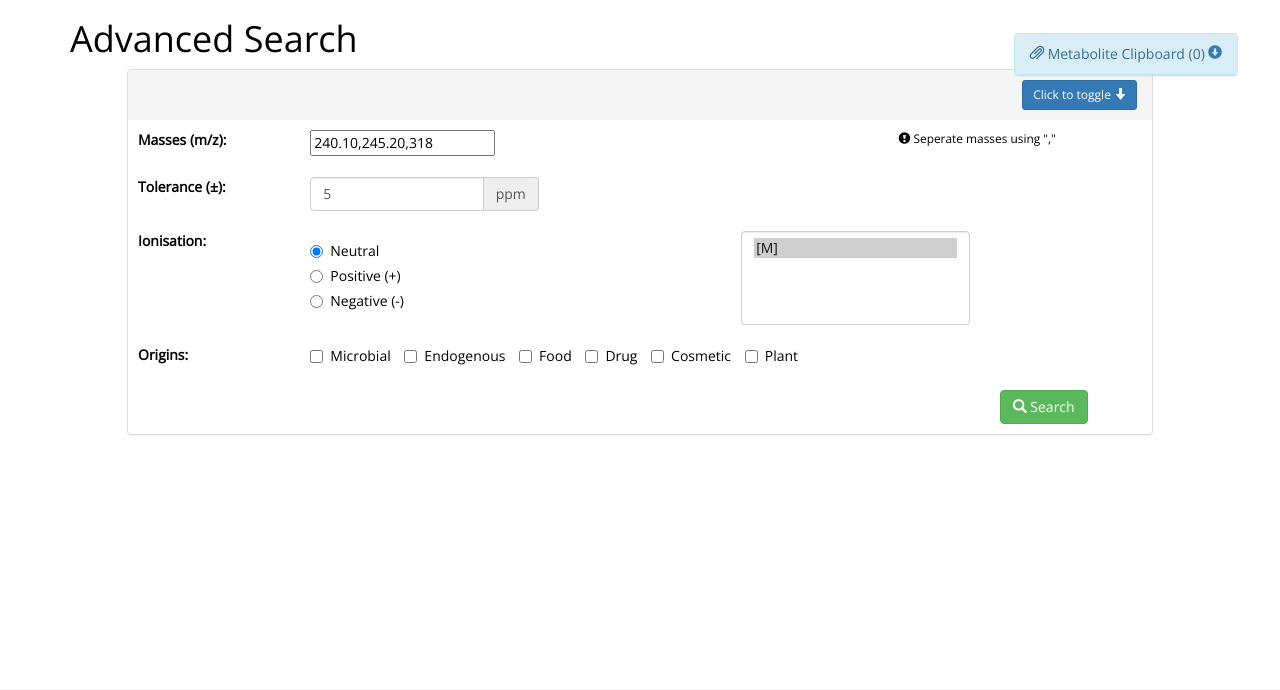
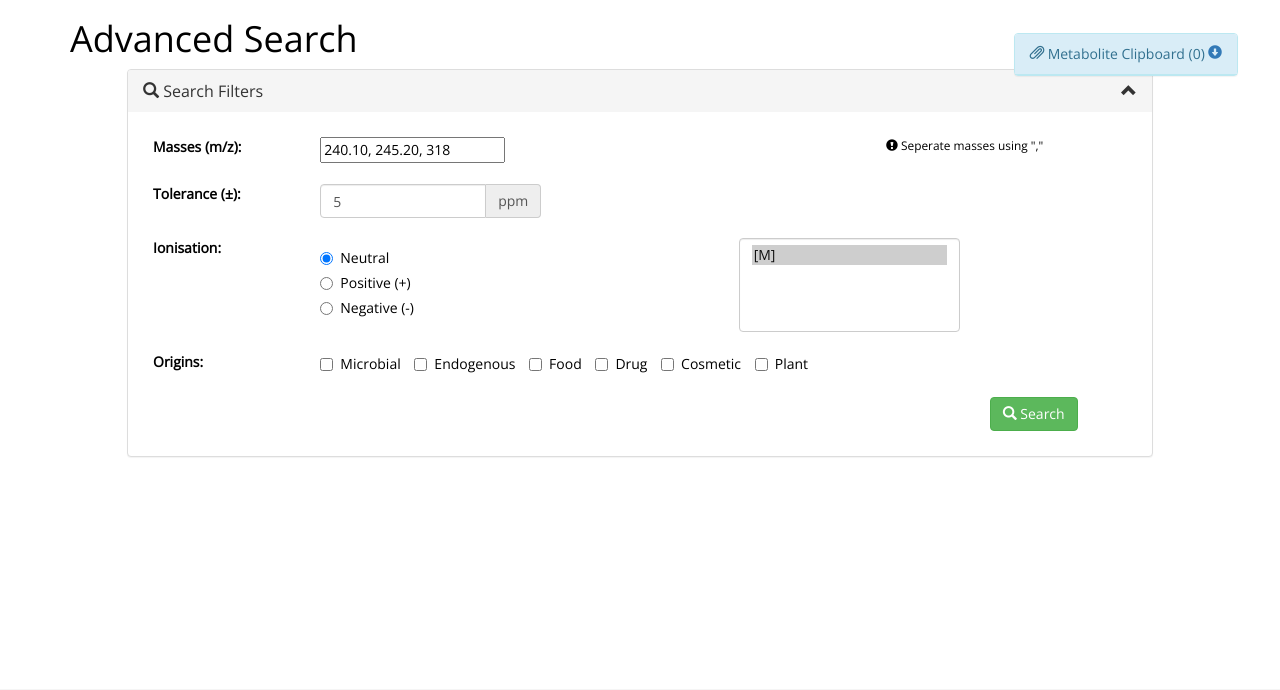
Before and after one commit to AberystwythSystemsBiology/DIMEdb, a Python web app: template dimedb/templates/search.html in a window 1280 px wide. Shown: the part 51-741 px from the top of the page. Run offline with Jinja, Linux system fonts and the light colour scheme; the template is opened without the code that fills it, so the values that code supplies are empty; some libraries are stand-ins or nearby versions.

Commit message:
Ready for Ryan; #

```diff
--- a/dimedb/static/js/search.js
+++ b/dimedb/static/js/search.js
@@ -10,7 +10,7 @@ $(document).ready(function () {
                 ["[3M-H]1-", 0],
                 ["[2M+Hac-H]1-", 0],
                 ["[2M+FA-H]1-", 0],
-                ["[2M-H]1-", 0]
+                ["[2M-H]1-", 0],
                 ["[M+TFA-H]1-", 0],
                 ["[M+Hac-H]1-", 0],
                 ["[M+FA-H]1-", 0],
@@ -115,7 +115,6 @@ function generate_results_table(mass) {
 function populate_results(mass, ionisation, api_url) {
     $("#advanced_search_results").append("<h3> "+mass+" m/z</h3>");
     $("#advanced_search_results").append(generate_results_table(mass));
-    //  render_search_results("search_results_"+mass.replace(".", "_"), api_url, 5);
     generate_search_results(mass, ionisation, api_url);
     $('#advanced_search_results').fadeIn("slow");
 
--- a/dimedb/templates/search.html
+++ b/dimedb/templates/search.html
@@ -11,22 +11,17 @@
             <div class="panel panel-default">
                 <div class="panel-heading">
                     <div class="panel-title">
-                        <a data-toggle="collapse" data-parent="#advanced-search-accordion"
-                           href="#toggle_advanced_search">
-                            <div class="btn btn-primary btn-sm pull-right">
-                                Click to toggle <i class="glyphicon glyphicon-arrow-down"></i>
-                            </div>
-                        </a>
-                        <div class="clearfix"></div>
+                        <i class="glyphicon glyphicon-search"></i> Search Filters
+                        <span class="pull-right clickable"><i class="glyphicon glyphicon-chevron-up"></i></span>
                     </div>
                 </div>
-                <div id="toggle_advanced_search" class="panel-collapse collapse in">
+                <div id="toggle_advanced_search" class="panel-body collapsable">
                     <div class="row">
                         <div class="col-md-2">
                             <label>Masses (m/z):</label>
                         </div>
                         <div class="col-md-9">
-                            <input id="masses" type="text" value="240.10,245.20,318" data-role="tagsinput"/>
+                            <input id="masses" type="text" value="240.10, 245.20, 318" data-role="tagsinput"/>
                             <p class="small pull-right"> <i class="glyphicon glyphicon-exclamation-sign"></i> Seperate masses using ","</p>
                         </div>
                     </div>
```
